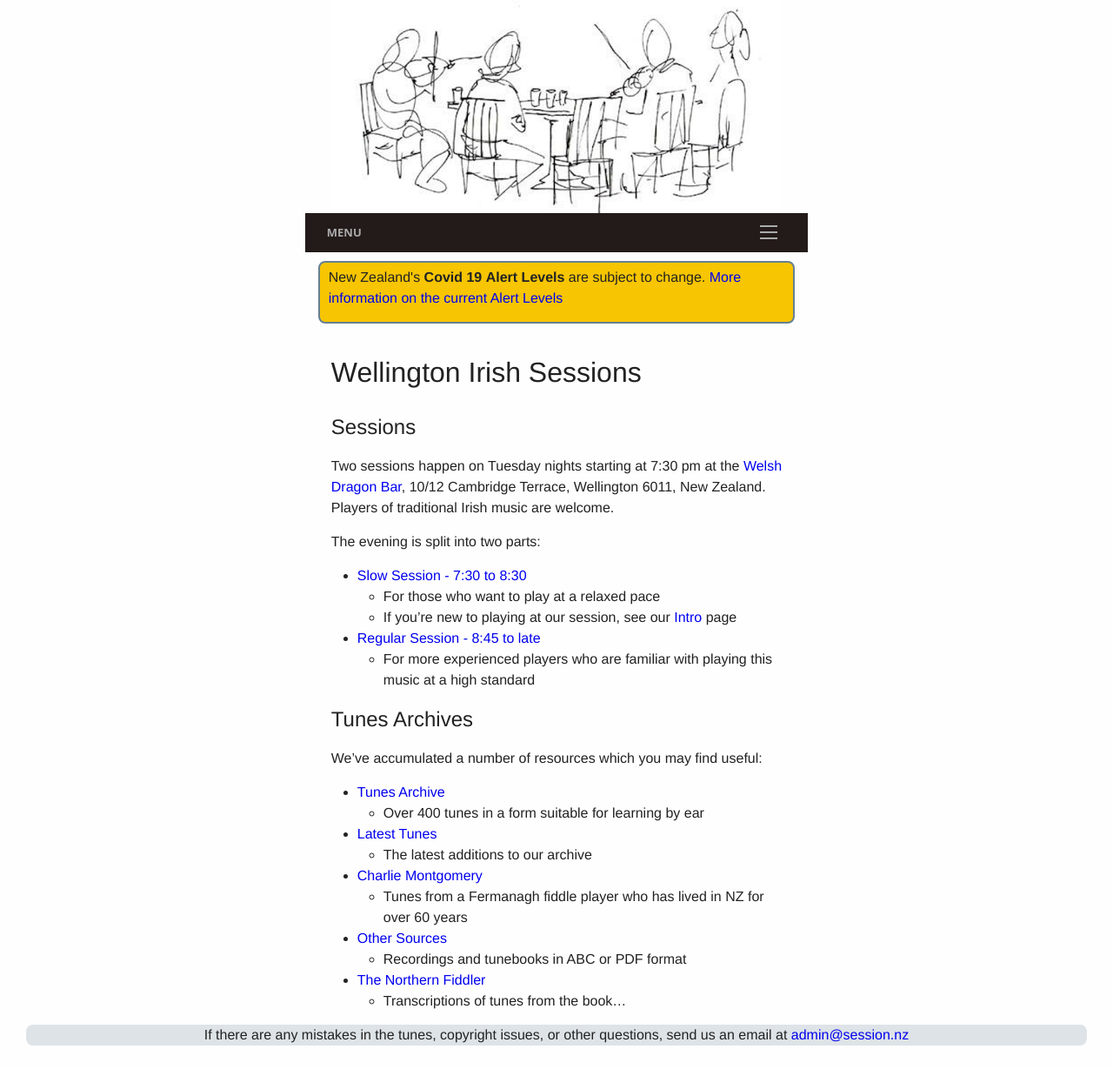
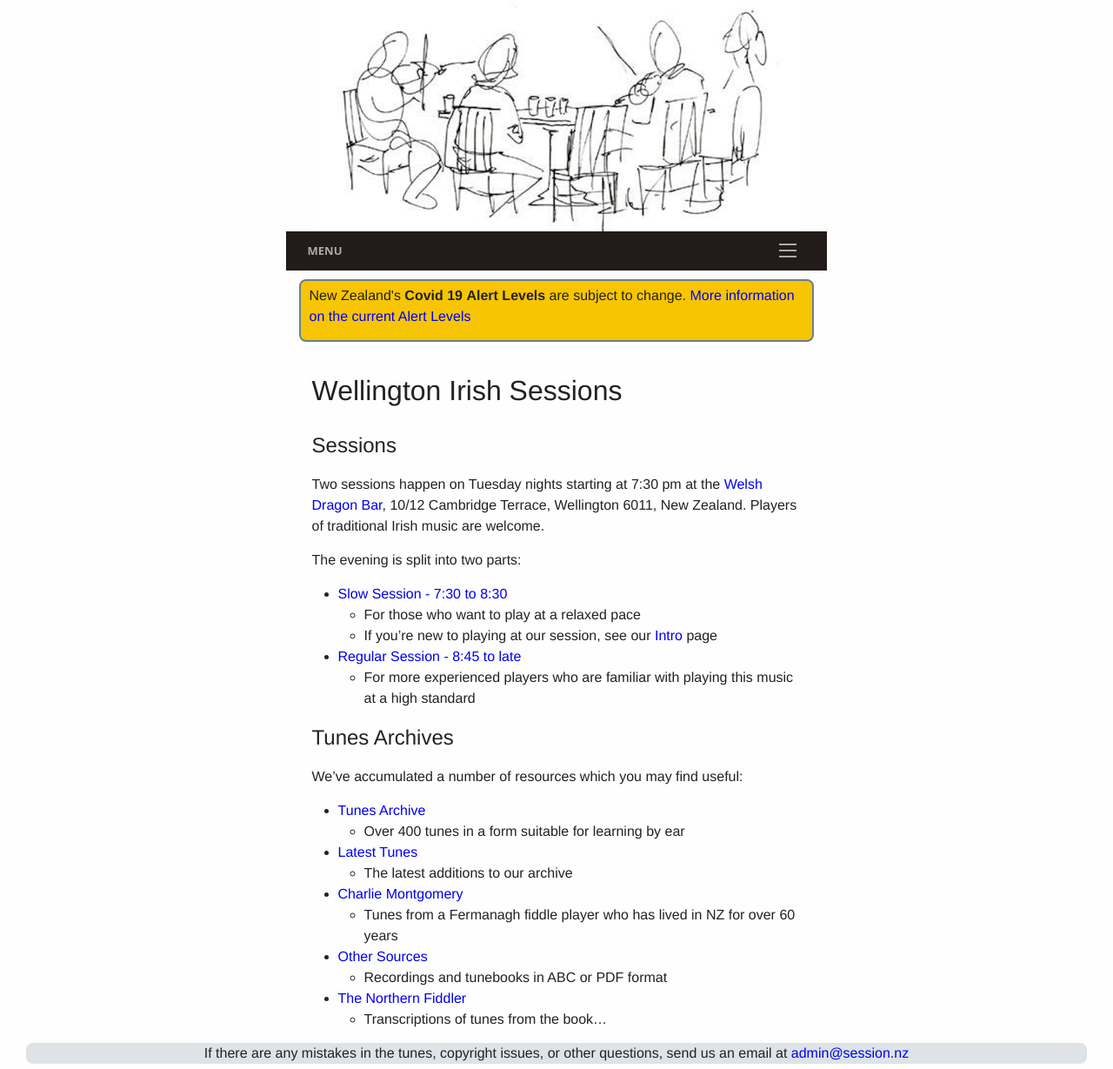
Before and after one commit to slow-session/dev.session.nz, a Jekyll site: the page built from index.md, in a window 1280 px wide. Shown: the whole page at 87% size. Built offline with Jekyll 4.4.1, drawn with Linux system fonts in a browser that asks for light colours; before the commit the page ends 1208 px from its top, so only the background shows below that.

Commit message:
modified:   _sass/_layout.scss

```diff
--- a/_sass/_layout.scss
+++ b/_sass/_layout.scss
@@ -1,6 +1,6 @@
 // Wrap
 .wrap {
-  max-width: 65ch;
+  max-width: 70ch;
   min-height: 100%;
   display: block;
   margin-bottom: -$footer-height;
```
